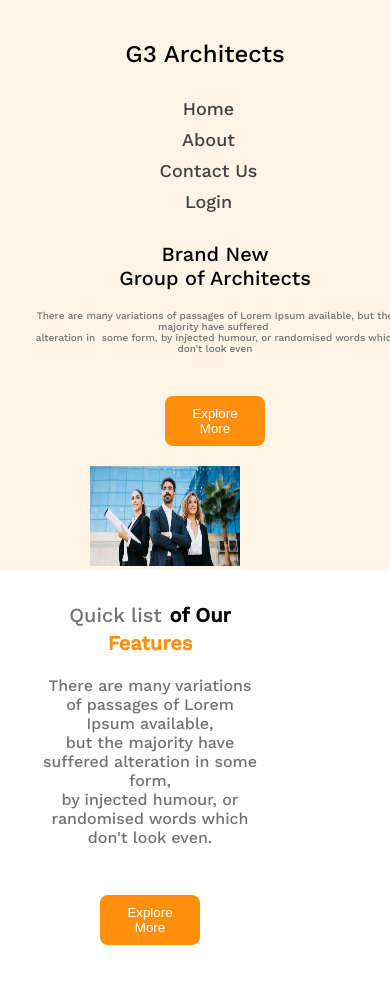
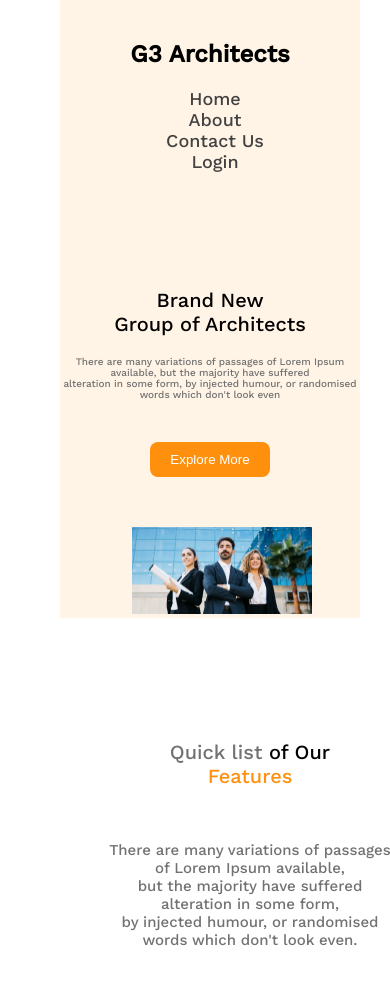
Before and after one commit to TR1rafy/g3-architect, a plain HTML site: page index.html in a window 390 px wide. Shown: the top 988 px of the page. Drawn offline with nearby package versions, Linux system fonts and the light colour scheme.

Commit message:
make responsive

```diff
--- a/index.html
+++ b/index.html
@@ -86,10 +86,7 @@ Group of Architects
                     <h3 feature-sub-title>Awesome Modern Design</h3>
                     <p class="feature-decs-2">There are many variations of passages of Lorem Ipsum available, but the majority have suffered alteration in some form, by injected humour, or randomised...........</p>
                 </article>
-                <article>
-                    <h3 feature-sub-title>Super Easy to Edit</h3>
-                    <p class="feature-decs-2">There are many variations of passages of Lorem Ipsum available, but the majority have suffered alteration in some form, by injected humour, or randomised...........</p>
-                </article>
+
 
             </div>
 
--- a/style.css
+++ b/style.css
@@ -243,89 +243,85 @@ footer{
 
 @media only screen and (max-width: 576px) {
     header{
-        justify-content: center;
-        padding: 0 20px;
-        justify-content: center;
-        width: 100%;
+        min-width: 300px;
+        margin: 0 60px;
 
     }
+    .brand-section h1 {
+        font-size: 20px;
+        font-weight: 300;
+        margin-top: 10px;
 
+    }
+    .brand-section p{
+        font-size: 10px;
+        font-weight: 200;
+    }
+    .feature-details{
+        padding: 0 20px;
+    }
     .nav-section{
         flex-direction: column;
-      align-content: flex-start;
-      justify-content: center;
-      margin-right: 20px;
-
+    }
+    .nav-li a{
+        display: block;
+        text-align: center;
     }
     .nav-title{
         text-align: center;
-        font-weight: 200;
     }
-
-        .nav-li a{
-            display: block;
-            text-align: center;
+   .brand-img img{
+    width: 60%;
+    height: 50%;
      justify-content: center;
-            margin-top: 10px;
-            margin-right: 3px;
-        }
-        .brand-section{
-            margin-top: 30px;
-        }
-        .brand-title{
-            font-size: 20px;
-            font-weight: 500;
-        }
-        #brand-details{
-
-            font-size: 10px;
-            font-weight: 150px;
-           white-space: pre-wrap;
-
-        }
-
-
-        .brand-img img{
-            width: 150px;
-            height: 100px;
-            justify-content: center;
-             margin-top: 20px;
-           padding-left: 50px;
-           margin-left: 20px;
+     align-items: center;
   }
 
   .feature-container{
     flex-direction: column-reverse;
-            justify-content: flex-start;
-            margin-top: 10px;
+    align-content: space-around;
+    width: 400px;
+     margin: 5px 50px;
+    margin-bottom: 10px;
 
-            width: 300px;
   }
+  .teams-img{
+  grid-template-rows: 1fr;
+  padding: 0 20px;
+  }
+
+
+ .feature-decs h2{
+    font-size: 20px;
+    font-weight: 200;
+
+ }
+
  .feature-decs{
-            margin: 0 40px;
+    padding: 0 20px;
+    margin-top: 100px;
+    padding-right: 20px;
  }
-        .special-color-1{
+ .feature-details{
+    font-size: 15px;
+    font-size: 100;
+    padding: 10%;
+ }
+ .special-color-1 , .feature-title{
     font-size: 20px;
+    font-weight: 200;
  }
  #special-color{
     font-size: 20px;
+    font-weight: 200;
  }
-        .feature-title{
-            font-size: 20px;
+ .teams-img {
+    grid-template-columns: repeat(1 , 1fr);
+    margin: 0 30px;
  }
-        .btn-primary{
-            width: 100px;
-        }
-
-
-        .teams-img{
-            grid-template-columns: repeat(1, 1fr);
-            grid-column-gap: 20px;
-            max-width: 50%;
-            margin: 0 60px;
-        }
-
-
+ .teams-img img{
+    width: 50%;
+    ali
  }
 
 
@@ -333,4 +329,7 @@ footer{
 
 
 
+
+
+
 }
```
Lines whose indentation alone changed are shown as unchanged.
